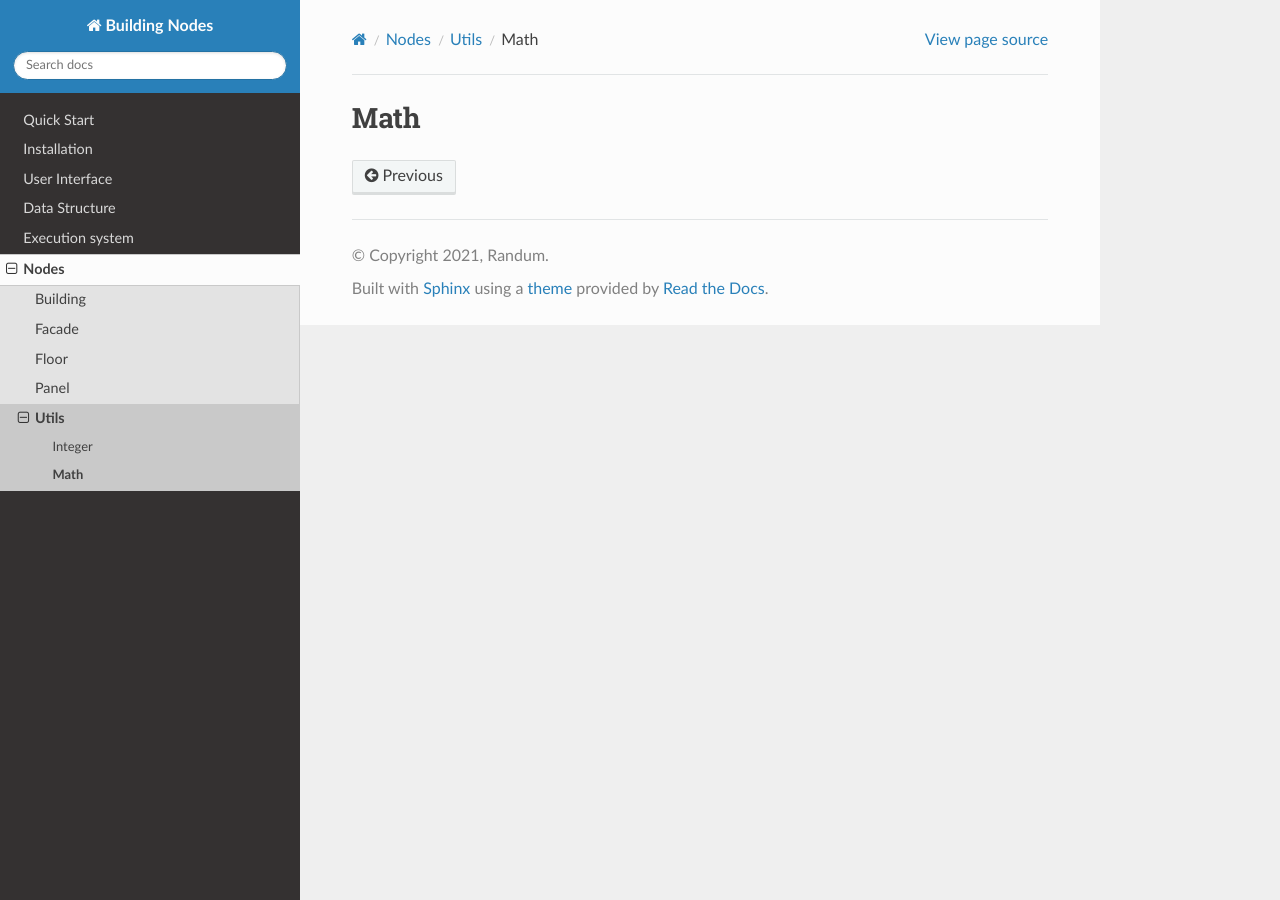
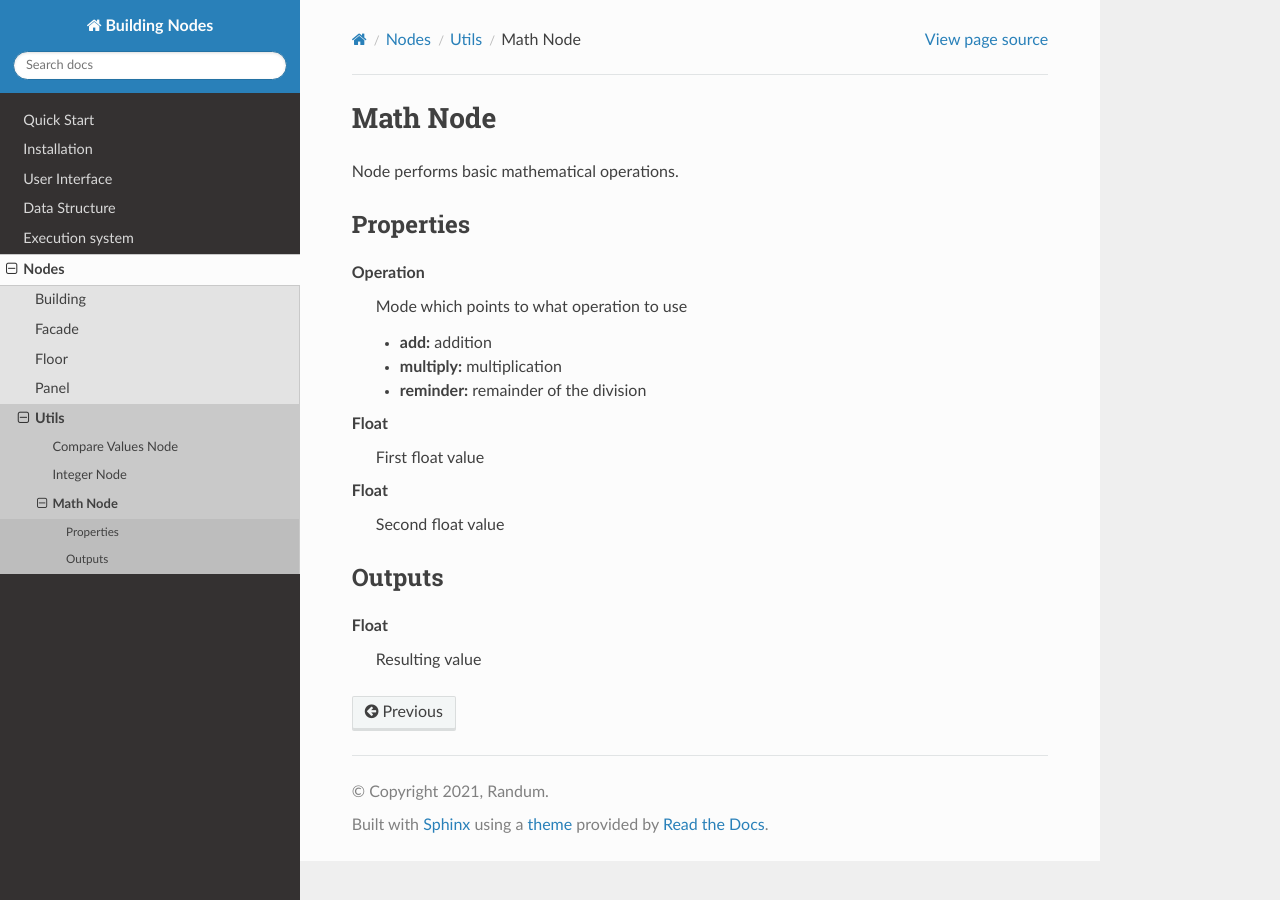
Before and after one commit to Durman/BuildingNodesDocs, a Sphinx documentation site: the page built from docs/nodes/utils/math.rst, in a window 1280 px wide. Built offline with Sphinx 7.4.7 and the Read the Docs theme 2.0.0, drawn with Linux system fonts in a browser that asks for light colours.

Commit message:
initial content for Utils category

```diff
--- a/docs/nodes/utils/math.rst
+++ b/docs/nodes/utils/math.rst
@@ -1,3 +1,27 @@
-====
-Math
-====
+=========
+Math Node
+=========
+
+Node performs basic mathematical operations.
+
+Properties
+----------
+
+Operation
+  Mode which points to what operation to use
+
+  * **add:** addition
+  * **multiply:** multiplication
+  * **reminder:** remainder of the division
+
+Float
+  First float value
+
+Float
+  Second float value
+
+Outputs
+-------
+
+Float
+  Resulting value
```
Also changed, not shown: docs/nodes/utils/compare_values.rst (added, +35 -0 lines), docs/nodes/utils/intiger.rst (+17 -2 lines).
